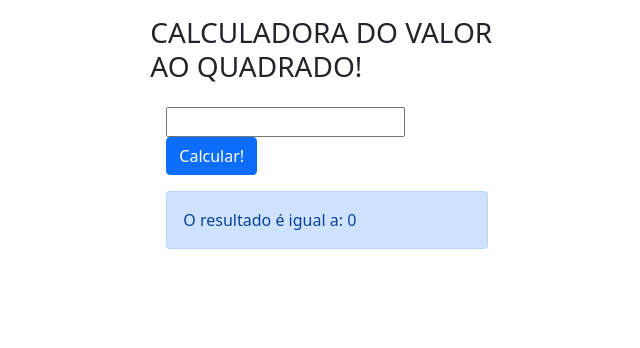
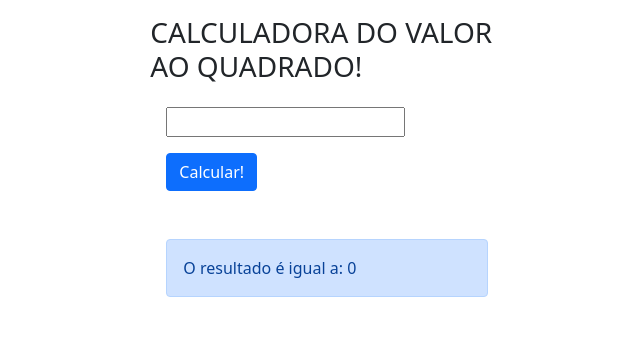
Before and after one commit to JoaoLSA/CalculadoraLinguagemScript, a website: page index.html in a window 1280 px wide. Shown: the whole page, without its empty margins (313-953 px from the left). Drawn offline with nearby package versions, Linux system fonts and the light colour scheme.

Commit message:
Change Layout

```diff
--- a/index.html
+++ b/index.html
@@ -7,9 +7,13 @@
         <h3>CALCULADORA DO VALOR AO QUADRADO!</h3>
         <div class="p-3">
             <form id="calculateForm" onsubmit="return validateMyForm(event);">
-                <input id="inputValue" type="number" name="value">
-                <button type="submit" class="btn btn-primary">Calcular!</button>
-                <div class="col coluna2 pt-3">
+                <div class="col">
+                    <input id="inputValue" type="number" name="value">
+                </div>
+                <div class="col pt-3">
+                    <button type="submit" class="btn btn-primary">Calcular!</button>
+                </div>
+                <div class="col coluna2 pt-5">
                     <div class="alert alert-primary" role="alert">
                         O resultado é igual a: <span id="resultado">0</span>
                     </div>
```
